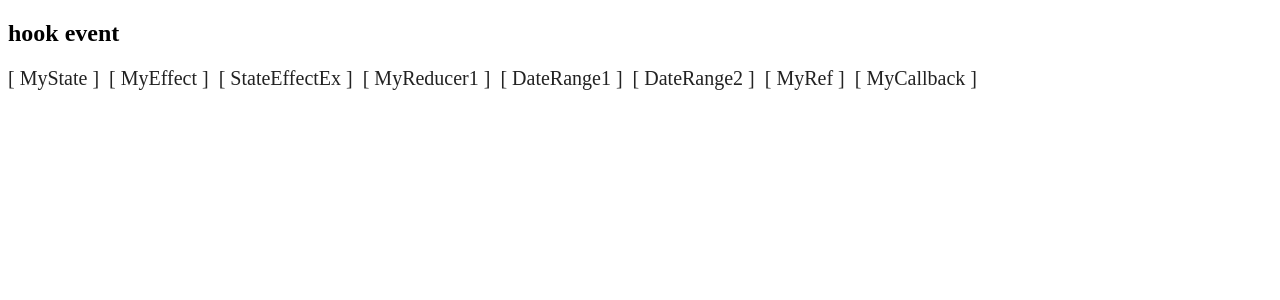
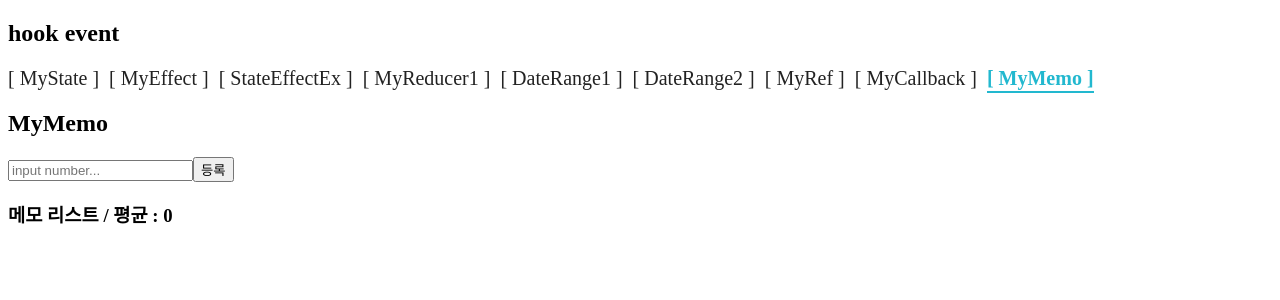
Before and after one commit to sujinlove/react_study, a React (Create React App) app in the folder react06_hook_event/: page /mymemo in a window 1280 px wide. Shown: the top 300 px of the page. Built offline with nearby package versions, Linux system fonts and the light colour scheme.

Commit message:
Meme list

```diff
--- a/react06_hook_event/src/App.js
+++ b/react06_hook_event/src/App.js
@@ -8,7 +8,8 @@ import MyReducer1 from "./components/MyReducer1";
 import DateRange1 from "./components/DateRange1";
 import DateRange2 from "./components/DateRange2";
 import MyRef from "./components/MyRef";
-import MyCallback from "./components/myCallback";
+import MyCallback from "./components/MyCallback";
+import MyMemo from "./components/MyMemo";
 
 const App = () => {
   return (
@@ -74,6 +75,10 @@ const App = () => {
         [ MyCallback ]
       </NavLink>
 
+      <NavLink className="normalLink" activeClassName="activeLink" to="/mymemo">
+        [ MyMemo ]
+      </NavLink>
+
       <Switch>
         <Route path="/mystate" component={MyState} />
         <Route path="/myeffect" component={MyEffect} />
@@ -83,6 +88,7 @@ const App = () => {
         <Route path="/daterange2" component={DateRange2} />
         <Route path="/myref" component={MyRef} />
         <Route path="/mycallback" component={MyCallback} />
+        <Route path="/mymemo" component={MyMemo} />
       </Switch>
     </div>
   );
--- /dev/null
+++ b/react06_hook_event/src/components/MyMemo.js
@@ -0,0 +1,91 @@
+import React from "react";
+
+const getAverage = numbers => {
+  if (numbers.length === 0) return 0;
+
+  console.group("[ MyMemo::getAverage ]");
+
+  // 평균 구하기 ( 일반 로직 )
+  // let sum = 0;
+  // for (let i = 0; i < numbers.length; i++) {
+  //   sum += numbers[i];
+  // }
+
+  // 평균 구하기 ( 배열 객체의 reduce 함수 사용 )
+  // 배열을 순환하면서 결과값이 누적된 계산을 수행한다.
+  // const sum = numbers.reduce((accumulator, currentValue, currentIndex) => {
+  //   return accumulator + currentValue;
+  // });
+
+  const sum = numbers.reduce((a, v, i) => a + v);
+
+  console.groupEnd();
+
+  return sum / numbers.length;
+};
+
+const MyMemo = () => {
+  // 입력값들을 저장할 배열에 대한 state 정의
+  const [myInputList, setInputList] = React.useState([]);
+
+  // 입력값들이 누적된 배열에 대한 평균값
+  // React.useMemo ( () => 호출될 함수, [함수를 호출할 시점이 되는 state 값]);
+  // --> getAverage 함수가 호출되는 시점을 myInputList 배열이 변경될 때로 한정함.
+
+  // 질문, 배열이 변경되는 시점???
+  const myAvg = React.useMemo(() => getAverage(myInputList), [myInputList]);
+
+  // input 태그를 참조할 변수
+  const myNumberInputRef = React.useRef();
+
+  // 버튼 클릭시 동작할 이벤트 핸들러
+  // --> useCallback 을 사용하여 최초 1회 실행시만 이벤트가 정의되도록 구현 ( 중복실행 방지 )
+  // --> 단, 두번째 파라미터인 배열에 "myInputList" 를 명시하여 이 값은 지속적으로 유지하도록 설정
+  const onButtonClick = React.useCallback(
+    e => {
+      const numberInput = myNumberInputRef.current;
+
+      if (isNaN(numberInput.value) || !numberInput.value) {
+        alert("숫자만 입력 가능합니다.");
+        return false;
+      }
+
+      // myInputList 에 방금 입력된 값을 새로운 원소로 추가함.
+      const nextList = myInputList.concat(parseInt(numberInput.value));
+      // 새로운 원소가 추가된 배열을 state에 반영함.
+      setInputList(nextList);
+      numberInput.value = "";
+
+      console.group("MyMemo");
+      console.debug(nextList);
+      console.groupEnd();
+    },
+    [myInputList]
+  );
+
+  return (
+    <div>
+      <h2>MyMemo</h2>
+
+      <input
+        type="number"
+        ref={myNumberInputRef}
+        placeholder="input number..."
+      />
+
+      <button type="button" onClick={onButtonClick}>
+        등록
+      </button>
+
+      {/* 입력값들이 저장디어있는 배열의 원소 수 만큼 반복하면서 렌더링 */}
+      <h3>메모 리스트 / 평균 : {myAvg}</h3>
+      <ul>
+        {myInputList.map((value, index) => (
+          <li key={index}>{value}</li>
+        ))}
+      </ul>
+    </div>
+  );
+};
+
+export default MyMemo;
```
Also changed, not shown: 1 other file (tests, documents, lock files or other folders).
